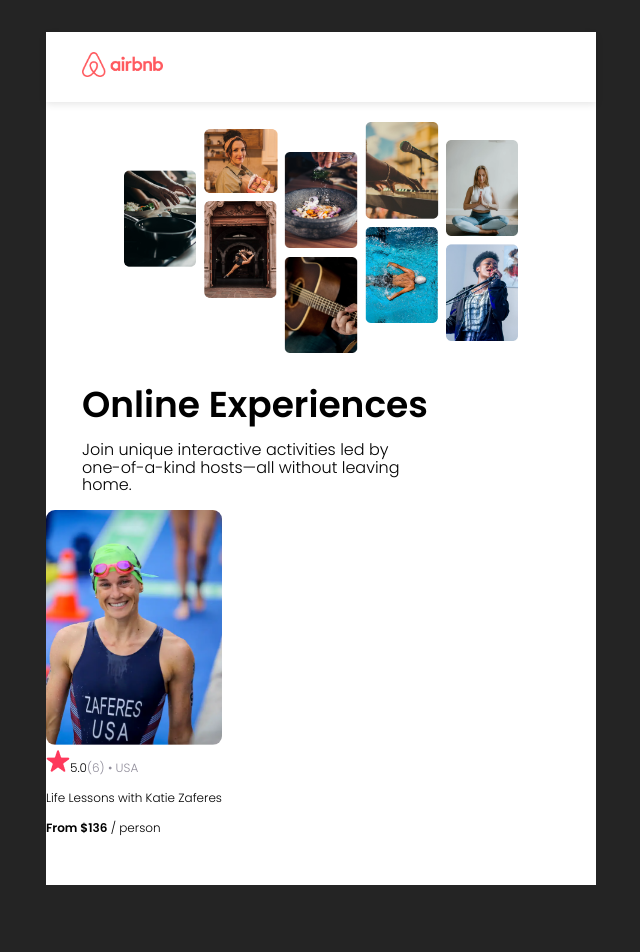
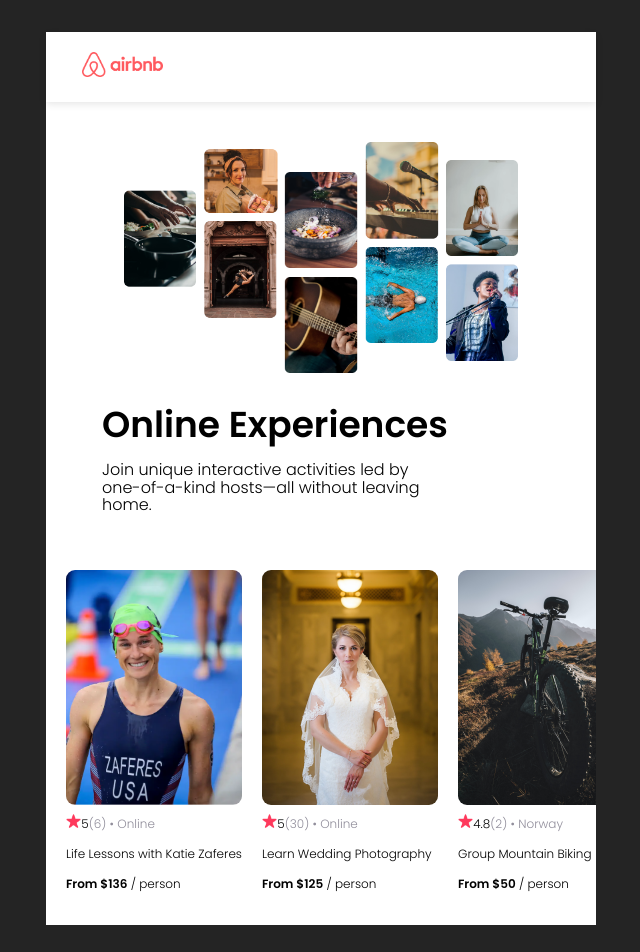
Before and after one commit to thorrellt/scrimba-airbnb-experience, a React (Vite) app: page / in a window 1280 px wide. Shown: the top 952 px of the page, without its empty margins (319-959 px from the left). Before the commit the page ends 917 px from the top, so only its background shows below. Built offline with nearby package versions, Linux system fonts and the light colour scheme.

Commit message:
add card mapping and styling

```diff
--- a/src/App.css
+++ b/src/App.css
@@ -5,9 +5,12 @@
   text-align: center;
 }
 
+section {
+  padding: 20px;
+}
+
 .App {
   width: 550px;
-  height: 853px;
   background-color: white;
 }
 
@@ -19,6 +22,10 @@
   font-weight: bold;
 }
 
+
+/*********
+  NAV BAR
+ *********/
 nav {
   height: 70px;
   display: flex;
@@ -31,6 +38,10 @@
   padding: 20px 36px;
 }
 
+
+/**************
+  HERO SECTION
+ **************/
 .Hero {
   display: flex;
   flex-direction: column;
@@ -64,22 +75,45 @@
   max-width: 320px;
 }
 
+/*******
+  CARDS
+ *******/
+.cards-list {
+  display: flex;
+  flex-wrap: nowrap;
+  gap: 20px;
+  overflow-x: auto;
+}
+
 .Card {
-  position: relative;
+  flex: 0 0 auto;
+  display: flex;
+  flex-direction: column;
   max-width: 176px;
   font-size: 12px;
   text-align: left;
 }
 
-.card--photo {
+.card--image {
+  width: 100%;
   border-radius: 9px;
-  width: 100%;
+  margin-bottom: 9px;
 }
 
 .card-stats {
-
+  display: flex;
+  align-items: center;
 }
 
 .card--star {
   height: 14px;
 }
+
+.card--title {
+  overflow: hidden;
+  text-overflow: ellipsis;
+}
+
+.card--price {
+  margin-top: auto;
+}
--- a/src/App.jsx
+++ b/src/App.jsx
@@ -4,19 +4,27 @@
 import Card from './components/Card.jsx'
 import katiePhoto from './assets/katie-zaferes.png'
 import './App.css'
+import cardData from './data/cardData.js'
 
 function App() {
+  // console.log(cardData)
+  const cards = cardData.map(card => {
+    return <Card
+    key ={card.id}
+    img = {card.coverImg}
+    rating = {card.stats.rating}
+    reviewCount = {card.stats.reviewCount}
+    country = {card.location}
+    title = {card.title}
+    price =  {card.price} />
+  })
   return (
     <div className="App">
       <Navbar />
       <Hero />
-      <Card
-      img = "katie-zaferes.png"
-      rating ="5.0"
-      reviewCount = {6}
-      country = "USA"
-      title = "Life Lessons with Katie Zaferes"
-      price =  {136} />
+      <section className="cards-list">
+        {cards}
+      </section>
 
     </div>
   )
--- a/src/components/Card.jsx
+++ b/src/components/Card.jsx
@@ -9,26 +9,25 @@
         photo,
         rating,
         reviewCount,
-        country,
+        country: location,
         title,
         price
     } = props;
-    console.log(props);
 
     return (
         <div className="Card">
-            <img src={assetPath + props.img} className="card--photo" alt="Card Photo">
+            <img src={assetPath + props.img} className="card--image" alt="Card Photo">
             </img>
 
             <div className="card--stats">
-                <img src={star} />
+                <img src={star} className="card--star" />
                 <span>{rating}</span>
                 <span className='gray'>({reviewCount}) • </span>
-                <span className='gray'>{country}</span>
+                <span className='gray'>{location}</span>
             </div>
 
-            <p>{title}</p>
-            <p><span className='bold'>From ${price}</span> / person</p>
+            <p className="card--title">{props.title}</p>
+            <p className="card--price"><span className="bold">From ${props.price}</span>  / person</p>
         </div>
     )
 }
--- /dev/null
+++ b/src/data/cardData.js
@@ -0,0 +1,41 @@
+export default [
+    {
+        id: 1,
+        title: "Life Lessons with Katie Zaferes",
+        description: "I will share with you what I call \"Positively Impactful Moments of Disappointment.\" Throughout my career, many of my highest moments only came after setbacks and losses. But learning from those difficult moments is what gave me the ability to rise above them and reach my goals.",
+        price: 136,
+        coverImg: "katie-zaferes.png",
+        stats: {
+            rating: 5.0,
+            reviewCount: 6
+        },
+        location: "Online",
+        openSpots: 0,
+    },
+    {
+        id: 2,
+        title: "Learn Wedding Photography",
+        description: "Interested in becoming a wedding photographer? For beginner and experienced photographers alike, join us in learning techniques required to leave the happy couple with memories that'll last a lifetime.",
+        price: 125,
+        coverImg: "wedding-photography.png",
+        stats: {
+            rating: 5.0,
+            reviewCount: 30
+        },
+        location: "Online",
+        openSpots: 27,
+    },
+    {
+        id: 3,
+        title: "Group Mountain Biking",
+        description: "Experience the beautiful Norwegian landscape and meet new friends all while conquering rugged terrain on your mountain bike. (Bike provided!)",
+        price: 50,
+        coverImg: "mountain-bike.png",
+        stats: {
+            rating: 4.8,
+            reviewCount: 2
+        },
+        location: "Norway",
+        openSpots: 3,
+    }
+]
```
Also changed, not shown: public/assets/mountain-bike.png (added), public/assets/wedding-photography.png (added).
